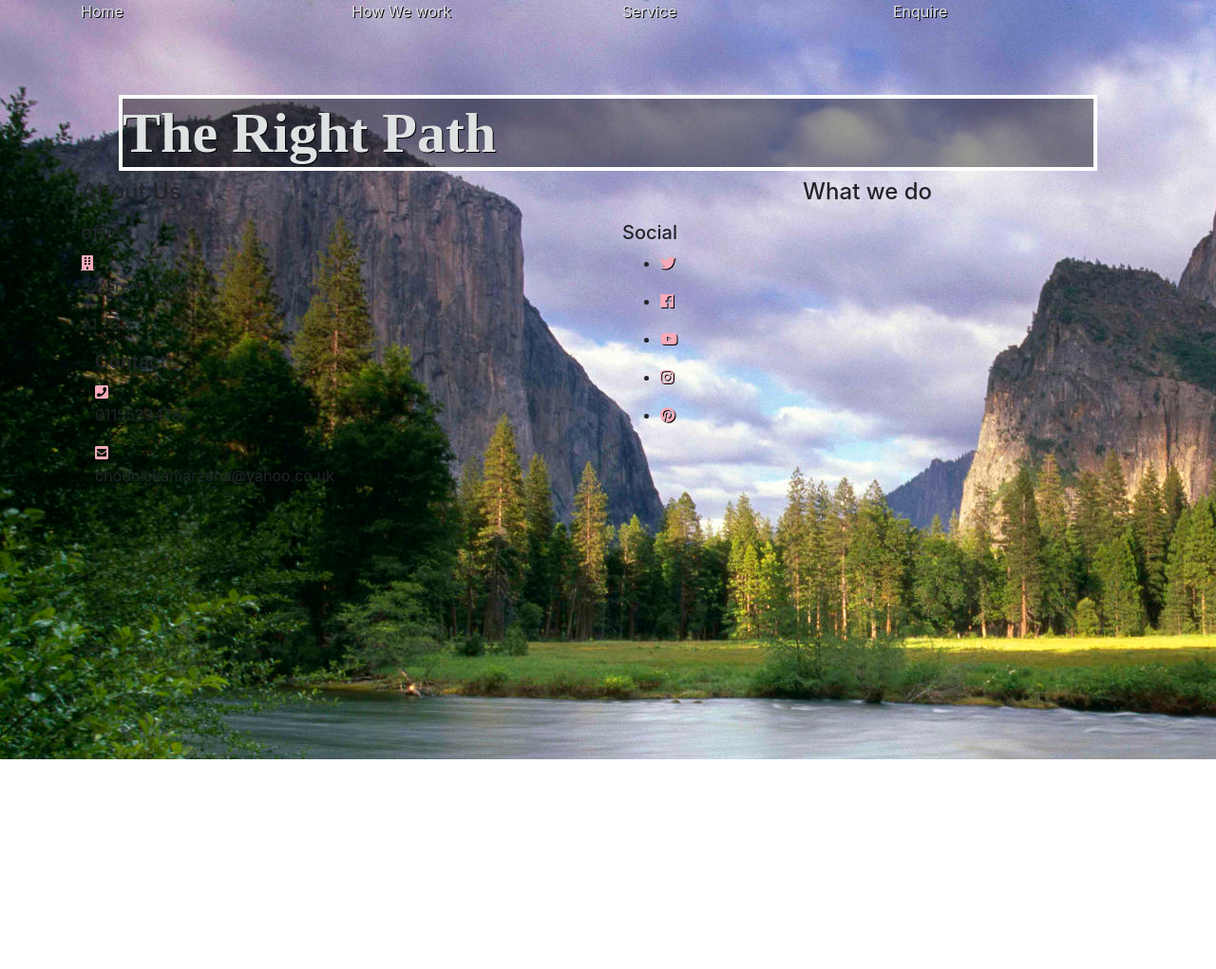
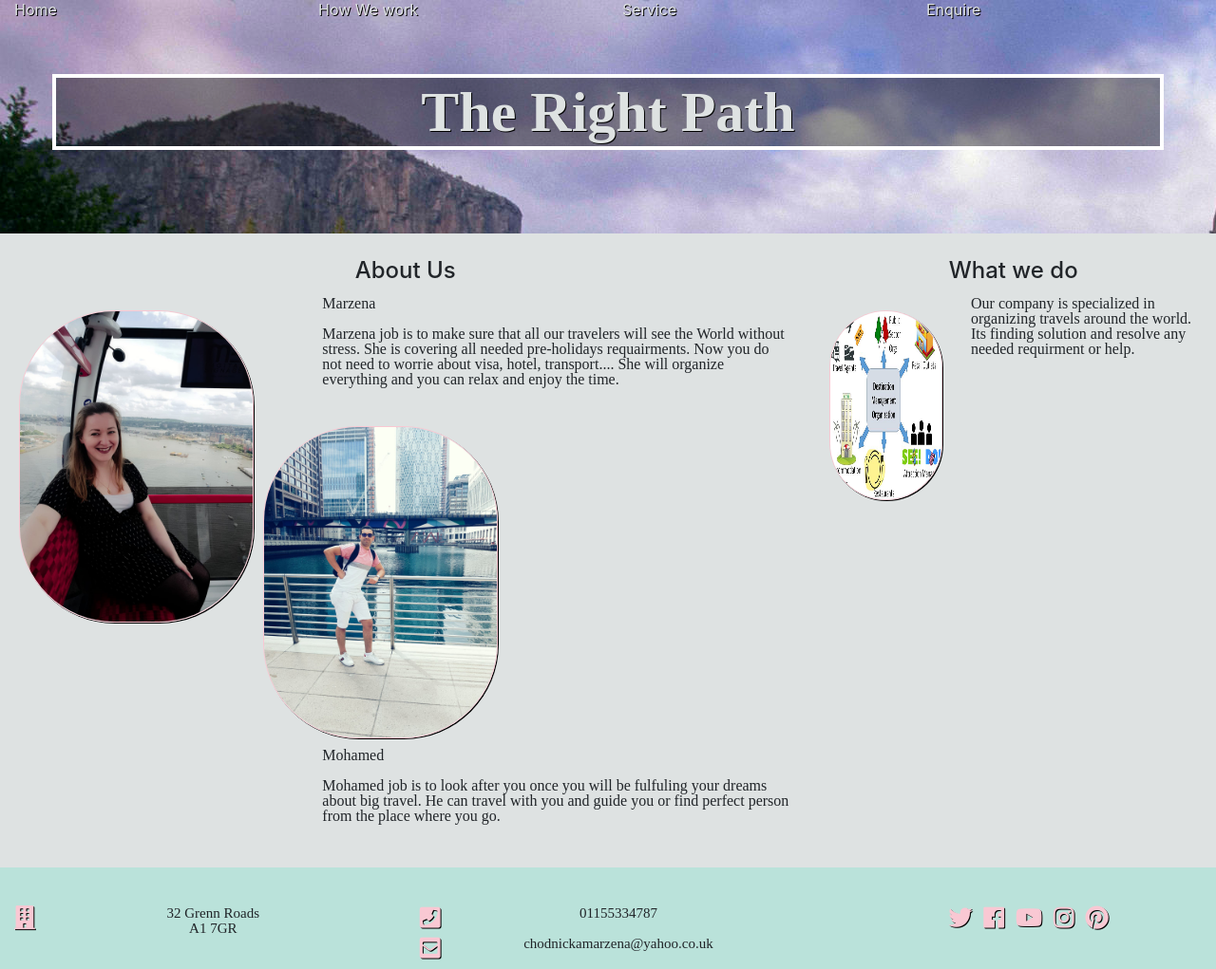
Before and after one commit to MarzDell/travel-website, a plain HTML site: page Home-Page.html in a window 1280 px wide. Shown: the whole page at 95% size. Before the commit the page ends 800 px from the top, so only its background shows below. Drawn offline with nearby package versions, Linux system fonts and the light colour scheme; a web font is replaced by a local one.

Commit message:
startingHomePage

```diff
--- a/Home-Page.html
+++ b/Home-Page.html
@@ -13,32 +13,33 @@
 </head>
 
 <body>
-    <header class='container'>
+
+    <header class='container-fluid'>
         <div class="row">
-            <div class="col">
-                <a href='Home-Page.html'>
-                    <p>Home</p>
+            <div class="col-xs-6 col-sm-3">
+                <a href='Home-Page.html' class='hvr-pulse'>
+                    <span>Home</span>
                 </a>
             </div>
-            <div class="col">
-                <a href='HowWeWork.html'>
-                    <p>How We work</p>
+            <div class="colcol-xs-6 col-sm-3">
+                <a href='HowWeWork.html' class='hvr-pulse'>
+                    <span>How We work</span>
                 </a>
             </div>
-            <div class="col">
-                <a href='Services.html'>
-                    <p>Service</p>
+            <div class="col-xs-6 col-sm-3">
+                <a href='Services.html' class='hvr-pulse'>
+                    <span>Service</span>
                 </a>
             </div>
-            <div class="col">
-                <a href='Enquire.html'>
-                    <p>Enquire</p>
+            <div class="col-xs-6 col-sm-3">
+                <a href='Enquire.html' class='hvr-pulse'>
+                    <span>Enquire</span>
                 </a>
             </div>
 
         </div>
         <div class="row">
-            <div class="col-12">
+            <div class="col">
                 <a href='Home-Page.html'>
                     <h1>The Right Path</h1>
                 </a>
@@ -46,18 +47,39 @@
         </div>
 
 
-        </div>
+
 
 
     </header>
-    <section class='container'>
-        <div class="row">
-            <div class="col-8">
+    <section class='container-fluid bg-color'>
+        <div class="row ">
+            <div class="col-md-xs-12 col-sm-12 col-md-8">
                 <h4>About Us</h4>
-                <p></p>
+                 <div>
+                <img src="../assets/pictures/marzena.JPG" width='100' height='auto' alt='mar'>
                 </div>
-            <div class="col-4">
+                <div class="group">
+                <p>Marzena</p>
+                <p>Marzena job is to make sure that all our travelers will see the World without stress. She is covering all needed pre-holidays requairments. Now you do not need to worrie about visa, hotel, transport.... She will organize everything and you can relax and enjoy the time.
+                </p>
+               </div>
+                <br>
+                <div>
+
+               <img src="../assets/pictures/mohamed.JPG" width='100' height='auto' alt='moh'>
+               </div>
+               <div class="group">
+                <p>Mohamed</p>
+                <p>Mohamed job is to look after you once you will be fulfuling your dreams about big travel. He can travel with you and guide you or find perfect person from the place where you go.
+               </p>
+               </div>
+            </div>
+            <br>
+            <div class="col-md-xs-12 col-sm-12 col-md-4">
                 <h4>What we do</h4>
+                <div class="group">
+                <p>Our company is specialized in organizing travels around the world. Its finding solution and resolve any needed requirment or help. </p></div>
+                <img src="assets/pictures/organization.jpg" width='200' height='200' alt='organization'>
 
             </div>
         </div>
@@ -67,25 +89,23 @@
 
     </section>
 
-    <footer class='container'>
-        <div class="row">
-            <div class="col-sm">
-                <h5>office</h5>
+    <footer class='container-fluid bg-color-footer text'>
+        <div class="row ">
+            <div class="col-sm-4">
+
                 <div class="contact">
                     <div class="key">
                         <i class='fas fa-building' aria-hidden='true'></i>
-
                     </div>
-
                     <div class="value">
-                 <p>32 Grenn Roads</p>
-                <p>A1 7GR</p>
-
+                        <p>32 Grenn Roads <br/>A1 7GR</p>
 
                     </div>
                 </div>
-            <div class="col-sm">
-                <h5>Contact</h5>
+            </div>
+
+                <div class="col-sm-4 ">
+
                     <div class="contact">
                         <div class="key">
                             <i class="fas fa-phone-square" aria-hidden='true'></i>
@@ -93,19 +113,20 @@
                         <div class="valeu">
                             <p>01155334787</p>
                         </div>
-            </div>
-            <div class="contact">
+
                         <div class="key">
                             <i class="fas fa-envelope-square" aria-hidden='true'></i>
                         </div>
-            <div class="value">chodnickamarzena@yahoo.co.uk</div>
+                        <div class="value">
+                            <p>chodnickamarzena@yahoo.co.uk</p>
                         </div>
                     </div>
                 </div>
+          <br>
 
-            <div class="col-sm">
-                <div class="social uppercase">
-                    <h5>Social</h5>
+            <div class="col-sm-4">
+                <div class="social ">
+
                     <ul class='social-link'>
                         <li class='social-list-items'>
                             <a target='_blank' href='#'>
@@ -114,8 +135,8 @@
                             <span class='sr-only'>Twitter</span>
                         </a>
                         </li>
-                </ul>
-                 <ul class='social-link'>
+
+
                         <li class='social-list-items'>
                             <a target='_blank' href='#'>
                             <i class='fab fa-facebook' aria-hidden='true'></i>
@@ -123,8 +144,8 @@
                             <span class='sr-only'>Facebook</span>
                         </a>
                         </li>
-                </ul>
-                 <ul class='social-link'>
+
+
                         <li class='social-list-items'>
                             <a target='_blank' href='#'>
                             <i class='fab fa-youtube' aria-hidden='true'></i>
@@ -132,17 +153,15 @@
                             <span class='sr-only'>YouTube</span>
                         </a>
                         </li>
-                </ul>
-                 <ul class='social-link'>
-                   <li class='social-list-items'>
+
+                        <li class='social-list-items '>
                             <a target='_blank' href='#'>
                             <i class='fab fa-instagram' aria-hidden='true'></i>
 
                             <span class='sr-only'>Instagram</span>
                         </a>
                         </li>
-                </ul>
-                 <ul class='social-link'>
+
                         <li class='social-list-items'>
                             <a target='_blank' href='#'>
                             <i class='fab fa-pinterest' aria-hidden='true'></i>
@@ -154,8 +173,11 @@
 
                 </div>
             </div>
+</div>
+    </footer>
 
-    </footer>
+
+
 </body>
 
 </html>
--- a/assets/css/style.css
+++ b/assets/css/style.css
@@ -7,8 +7,10 @@ body {
     background-image: url('../pictures/font.jpg');
     background-size: auto;
     background-repeat: no-repeat;
+    width: 100%;
+    height: auto;
     margin: 0;
-
+    line-height: 1em;
 
 }
 
@@ -21,11 +23,11 @@ body {
 
 }
 
-h1 {
+h1{
     font-family: 'Slabo 27', serif;
     font-weight: 700;
     text-decoration: none;
-
+    text-align: center;
     border: 4px solid #fff;
     background-color: rgba(0, 0, 0, 0.4);
 
@@ -40,6 +42,7 @@ h1 {
 a {
     color: #DEE2E2;
     text-shadow: 1px 1px #000;
+
 
 }
 
@@ -79,9 +82,97 @@ h1:hover {
 }
 
 i {
-    color: #F7AABA;
+    color: #F9C8D3;
+
 
 }
 
+/*-------bg-colors--------------*/
+
+.bg-color{
+    background-color: #DEE2E2;
+}
+
+.bg-color-footer{
+    background-color: #BAE2DA;
+}
+
+
 
 /*-----Home-Page.html----*/
+
+
+section{
+    margin-top:80px;
+   padding:25px;
+}
+
+img{
+  float:left;
+  width: 30%;
+    border: 1px solid #F9C8D3;
+    border-radius: 100px;
+    display: block;
+    box-shadow: 1px 1px #000;
+    margin:5px;
+    margin-top: 20px;
+
+
+}
+
+.group{
+    float: right;
+    width: 60%;
+    margin:5px;
+    font-family: 'Laila', serif;
+    font-weight: 300;
+}
+
+h4{
+    text-align: center;
+}
+/*-----footer----*/
+
+footer{
+    padding:25px;
+    padding-top: 40px;
+    min-height: 100%;
+
+
+}
+
+.text{
+    font-family: 'Slabo 27', serif;
+    font-weight: 300;
+    text-align: center;
+    font-size: 15px;
+}
+
+.social-list-items{
+    list-style: none;
+    display: inline;
+    margin-right: 8px;
+    text-align: center;
+
+}
+.key i{
+    text-shadow: 1px 1px #000;
+}
+
+.key i,
+.social-list-items a i{
+    font-size:25px;
+    transition: all 0.25s ease-in-out;
+    -moz-transition: all 0.25s ease-in-out;
+    -o-transition: all 0.25s ease-in-out;
+    -webkit-transition: all 0.25s ease-in-out;
+}
+
+.social-list-items a i:hover{
+    color:#504679;
+}
+
+.key{
+    float:left;
+
+}
```
Also changed, not shown: index.html (+1 -0 lines), assets/pictures/marzena.JPG (added), assets/pictures/mohamed.JPG (added), assets/pictures/organization.jpg (added), assets/pictures/us.jpg (added). Lines whose indentation alone changed are shown as unchanged.
